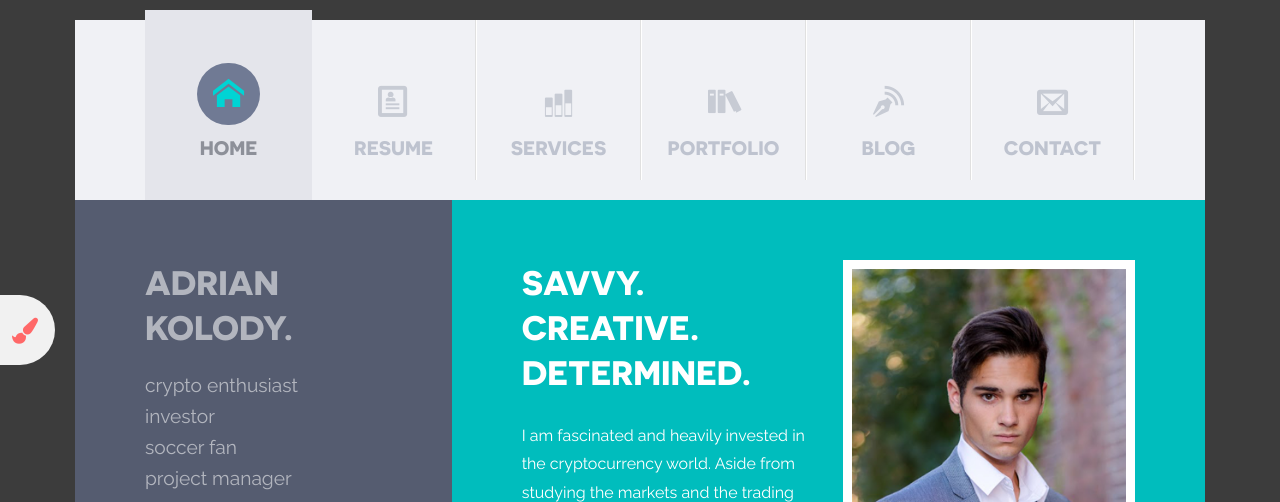
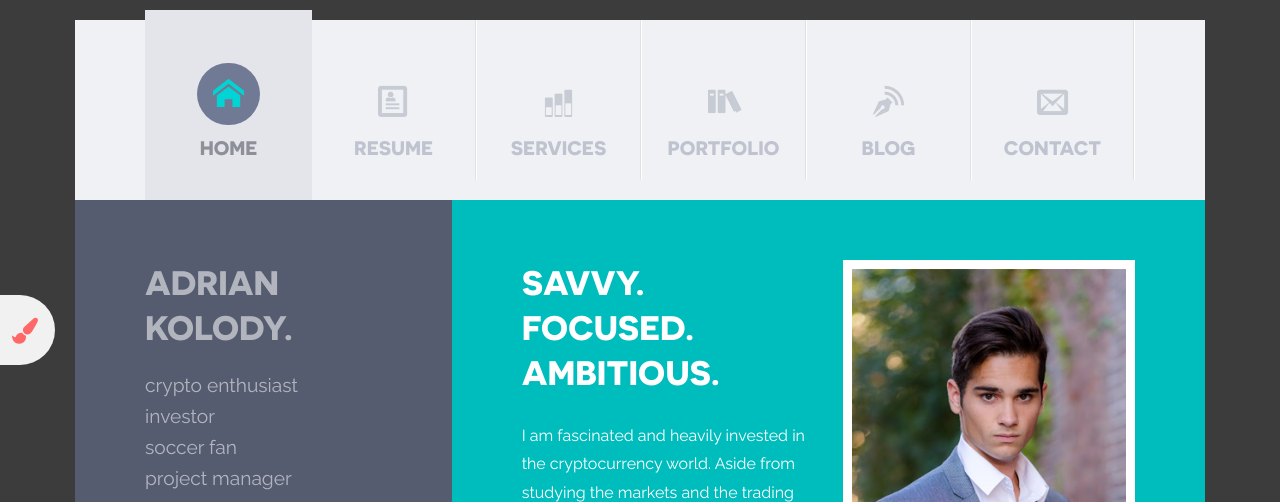
Before and after one commit to jmynes/kolody.me, a plain HTML site: page Savvy/template/index.html in a window 1280 px wide. Shown: the top 502 px of the page. Drawn offline with Linux system fonts and the light colour scheme; some packages are replaced by stand-ins of ours; a script that the page names is missing.

Commit message:
Updated 3 explaining words

```diff
--- a/Savvy/template/index.html
+++ b/Savvy/template/index.html
@@ -139,7 +139,7 @@
                     <section class="page-home layout-row">
                         <div class="row">
                             <div class="col-md-6">
-                                <h1 class="page-home__page-title">savvy. creative. determined.</h1>
+                                <h1 class="page-home__page-title">savvy. focused. ambitious.</h1>
                                 <div class="page-home__text">
                                     <p>I am fascinated and heavily invested in the cryptocurrency world. Aside from studying the markets and the trading aspect of crypto I am passionate about the technology side of the subject matter. I am eager to see how and when this technology is implemented in everyday society. I strongly believe that the blockchain technology is going to change the world economy in the near future.</p>
                                 </div>
```
